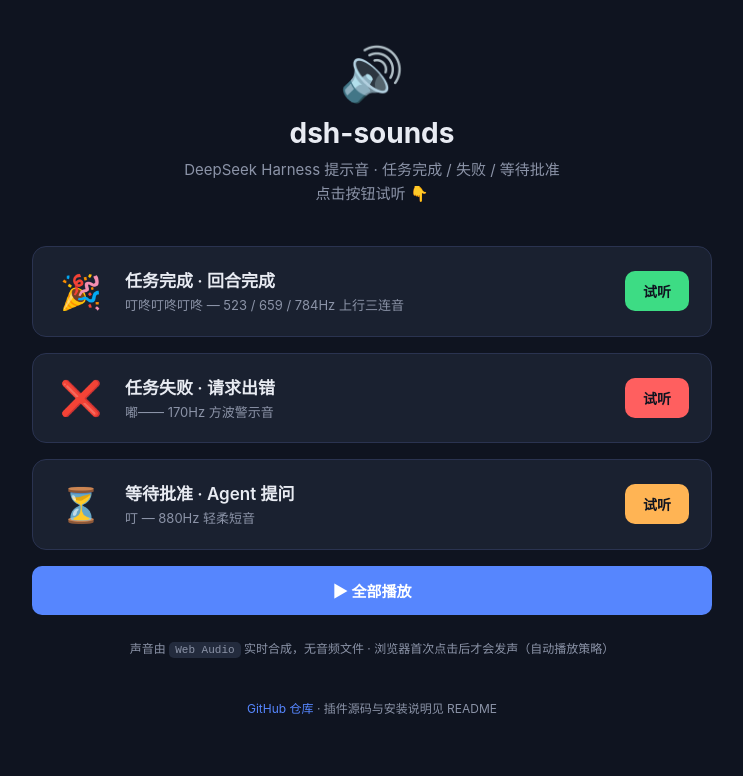
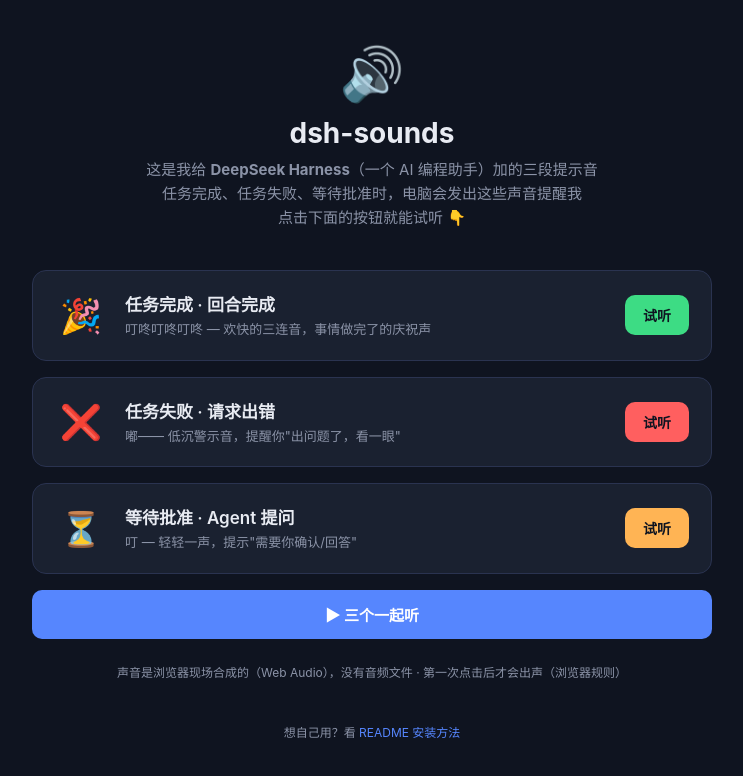
Before and after one commit to DNNCOVO/dsh-sounds, a website: page index.html in a window 1280 px wide. Shown: the whole page, without its empty margins (268-1011 px from the left). Drawn offline with Linux system fonts and the light colour scheme.

Commit message:
docs: beginner-friendly landing page + professional README

```diff
--- a/index.html
+++ b/index.html
@@ -76,7 +76,7 @@
   <header>
     <div class="logo">🔊</div>
     <h1>dsh-sounds</h1>
-    <p class="sub">DeepSeek Harness 提示音 · 任务完成 / 失败 / 等待批准<br>点击按钮试听 👇</p>
+    <p class="sub">这是我给 <b>DeepSeek Harness</b>（一个 AI 编程助手）加的三段提示音<br>任务完成、任务失败、等待批准时，电脑会发出这些声音提醒我<br>点击下面的按钮就能试听 👇</p>
   </header>
 
   <div class="cards">
@@ -84,7 +84,7 @@
       <div class="icon">🎉</div>
       <div class="meta">
         <div class="name">任务完成 · 回合完成</div>
-        <div class="desc">叮咚叮咚叮咚 — 523 / 659 / 784Hz 上行三连音</div>
+        <div class="desc">叮咚叮咚叮咚 — 欢快的三连音，事情做完了的庆祝声</div>
       </div>
       <button class="btn btn-green" onclick="play('celebrate')">试听</button>
     </div>
@@ -93,7 +93,7 @@
       <div class="icon">❌</div>
       <div class="meta">
         <div class="name">任务失败 · 请求出错</div>
-        <div class="desc">嘟—— 170Hz 方波警示音</div>
+        <div class="desc">嘟—— 低沉警示音，提醒你"出问题了，看一眼"</div>
       </div>
       <button class="btn btn-red" onclick="play('error')">试听</button>
     </div>
@@ -102,20 +102,20 @@
       <div class="icon">⏳</div>
       <div class="meta">
         <div class="name">等待批准 · Agent 提问</div>
-        <div class="desc">叮 — 880Hz 轻柔短音</div>
+        <div class="desc">叮 — 轻轻一声，提示"需要你确认/回答"</div>
       </div>
       <button class="btn btn-amber" onclick="play('wait')">试听</button>
     </div>
 
-    <button class="btn btn-all" onclick="playAll()">▶ 全部播放</button>
+    <button class="btn btn-all" onclick="playAll()">▶ 三个一起听</button>
   </div>
 
   <p class="note">
-    声音由 <code>Web Audio</code> 实时合成，无音频文件 · 浏览器首次点击后才会发声（自动播放策略）
+    声音是浏览器现场合成的（Web Audio），没有音频文件 · 第一次点击后才会出声（浏览器规则）
   </p>
 
   <footer>
-    <a href="https://github.com/DNNCOVO/dsh-sounds">GitHub 仓库</a> · 插件源码与安装说明见 README
+    想自己用？看 <a href="https://github.com/DNNCOVO/dsh-sounds#-安装到-deepseek-harness">README 安装方法</a>
   </footer>
 </div>
 
```
Also changed, not shown: README.md.
